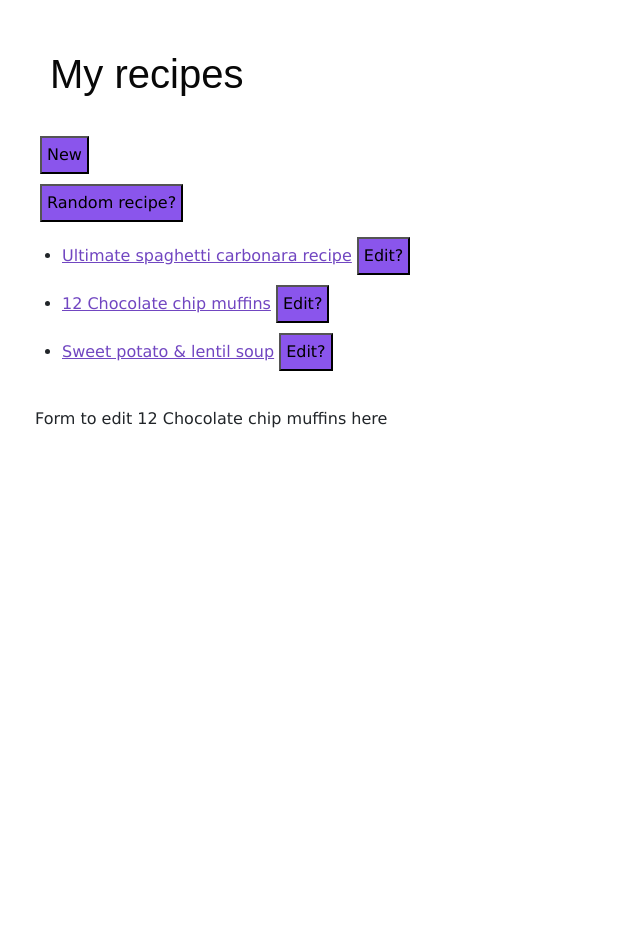
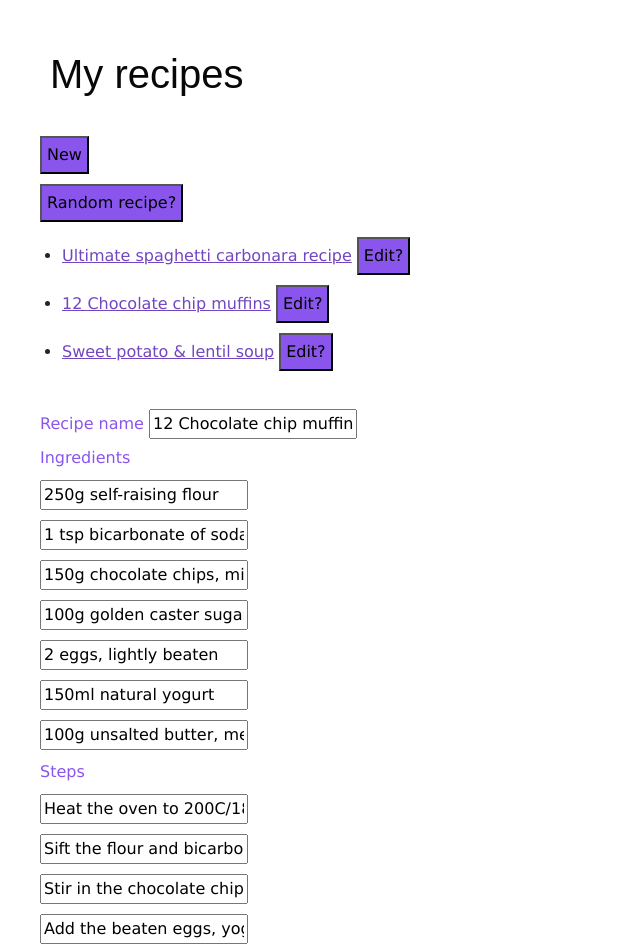
Before and after one commit to acmainier/recipes, a React (Vite) app: page /recipes/editRecipe/1 in a window 1280 px wide. Shown: the top 952 px of the page, without its empty margins (0-640 px from the left). Before the commit the page ends 800 px from the top, so only its background shows below. Built offline with nearby package versions, Linux system fonts and the light colour scheme.

Commit message:
Adding ingredients and steps to edit recipe page

```diff
--- a/src/editRecipe.jsx
+++ b/src/editRecipe.jsx
@@ -8,9 +8,46 @@ export function loader({ params }) {
 
 export default function EditRecipe() {
   const { recipe } = useLoaderData();
+  const ingredientsList = recipe.ingredients;
+  const stepsList = recipe.steps;
   return (
-        <div>
-            Form to edit {recipe.title} here
+    <div key={recipe.index}>
+      <form id="editRecipeForm">
+        <label htmlFor="recipeName">Recipe name</label>
+        <input
+          type="text"
+          name="recipeName"
+          id="recipeName"
+          defaultValue={recipe.title}
+        />
+        <br />
+        <label htmlFor="recipeIngredient">Ingredients</label>
+        {ingredientsList.map((ingredient) => {
+          return (
+            <div key={ingredient.id}>
+              <input
+                type="text"
+                name="recipeIngredient"
+                id="recipeIngredient"
+                defaultValue={ingredient.name}
+              />
+            </div>
+          );
+        })}
+        <label htmlFor="recipeStep">Steps</label>
+        {stepsList.map((step) => {
+          return (
+            <div key={step.id}>
+              <input
+                type="text"
+                name="recipeStep"
+                id="recipeStep"
+                defaultValue={step.name}
+              />
+            </div>
+          );
+        })}
+      </form>
     </div>
   );
 }
--- a/src/recipes-api.js
+++ b/src/recipes-api.js
@@ -27,3 +27,13 @@ export function createRecipe(title, ingredients, steps) {
 
   return newRecipe.index;
 }
+
+export function editRecipe(id, title, ingredients, steps) {
+data.forEach((recipe) => {
+  if (recipe.index === id) {
+recipe.title = title,
+recipe.ingredients = ingredients,
+recipe.steps = steps;
+  }
+});
+}
```
Lines whose indentation alone changed are shown as unchanged.
